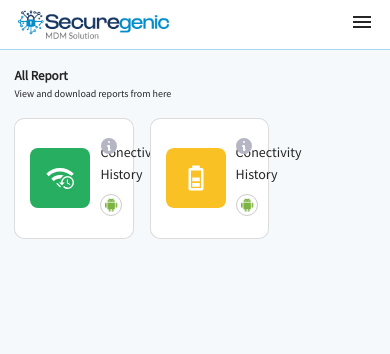
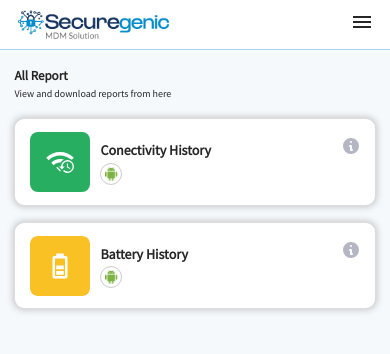
Before and after one commit to OsamaAslam29/SecureGenic-DeviceManagement, a React (Create React App) app in the folder securegenic/: page /PrivacyPolicy in a window 390 px wide. Shown: the top 354 px of the page. Built offline with nearby package versions, Linux system fonts and the light colour scheme.

Commit message:
report cards responsive

```diff
--- a/securegenic/src/Pages/Reports/Reports.jsx
+++ b/securegenic/src/Pages/Reports/Reports.jsx
@@ -1,3 +1,4 @@
+// ***************** All imports *************
 import React from 'react'
 import './Reports.scss'
 import { HiInformationCircle } from 'react-icons/hi';
@@ -5,7 +6,7 @@ import signal from "../../Assets/Report/Wifi.svg"
 import android from "../../Assets/Report/android.png"
 import battery from "../../Assets/Report/battery.svg"
 import Heading from '../../Components/0-Atoms/Heading/Heading'
-
+// ***************** Body of Reports page starts *************
 const Reports = () => {
   return (
     <div className='Reports_Page'>
@@ -17,19 +18,17 @@ const Reports = () => {
             <div className="content"><h4>Conectivity History</h4></div>
             <div className="android_logo"><img src={android} alt="" /></div>
           </div>
-          <div className="r_icon"><HiInformationCircle/></div>
+          <div className="r_icon"><HiInformationCircle /></div>
         </div>
         <div className="r-card">
           <div className="r_logo"><img src={battery} alt="" /></div>
           <div className="r_content">
-            <div className="content"><h4>Conectivity History</h4></div>
+            <div className="content"><h4>Battery History</h4></div>
             <div className="android_logo"><img src={android} alt="" /></div>
           </div>
-          <div className="r_icon"><HiInformationCircle/></div>
+          <div className="r_icon"><HiInformationCircle /></div>
         </div>
       </div>
-
-
     </div>
   )
 }
--- a/securegenic/src/Pages/Reports/Reports.scss
+++ b/securegenic/src/Pages/Reports/Reports.scss
@@ -6,16 +6,20 @@
 }
 .report_cards{
     display: flex;
+    flex-wrap: wrap;
     gap: 1rem;
 }
 .r-card{
     width: 33%;
-    padding: 12px 15px;
+    padding: 10px 15px;
     background: #fff;
+    cursor: pointer;
     display: flex;
     align-items: center;
     border-radius: 10px;
     border: 1px solid rgb(204 204 204 / 68%);
+    box-shadow: 0px 0px 7px 1px rgba(0, 0, 0, 0.205);
+
     position: relative;
 }
 .android_logo img{
@@ -33,5 +37,18 @@
 }
 .r_content{
     padding: 10px;
+    .content h4{
+        font-weight: bold;
+        margin: 0;
+    }
 
 }
+@media only screen and (max-width: 800px) {
+    .report_cards{
+        flex-direction: column;
+    }
+    .r-card{
+        width: -webkit-fill-available;
+
+    }
+}
--- a/securegenic/src/Pages/WifiProfile/Wifi.jsx
+++ b/securegenic/src/Pages/WifiProfile/Wifi.jsx
@@ -1,8 +1,9 @@
+// *****************  All imports *************
 import React from 'react'
 import './Wifi.scss'
 import { FiPlusSquare } from 'react-icons/fi';
 import Heading from '../../Components/0-Atoms/Heading/Heading'
-
+// ***************** Body of WIFI page start *************
 const Wifi = () => {
   return (
     <div className='wifi_container'>
```
Also changed, not shown: securegenic/src/Pages/Utilities/Utilities.jsx (+4 -3 lines).
